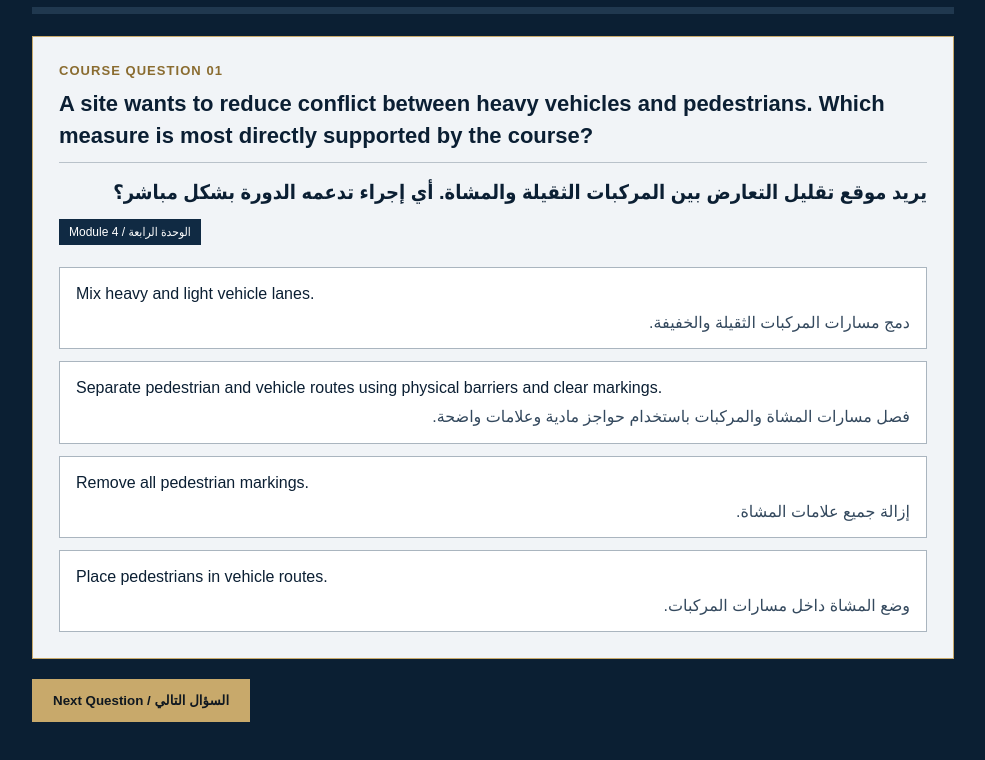
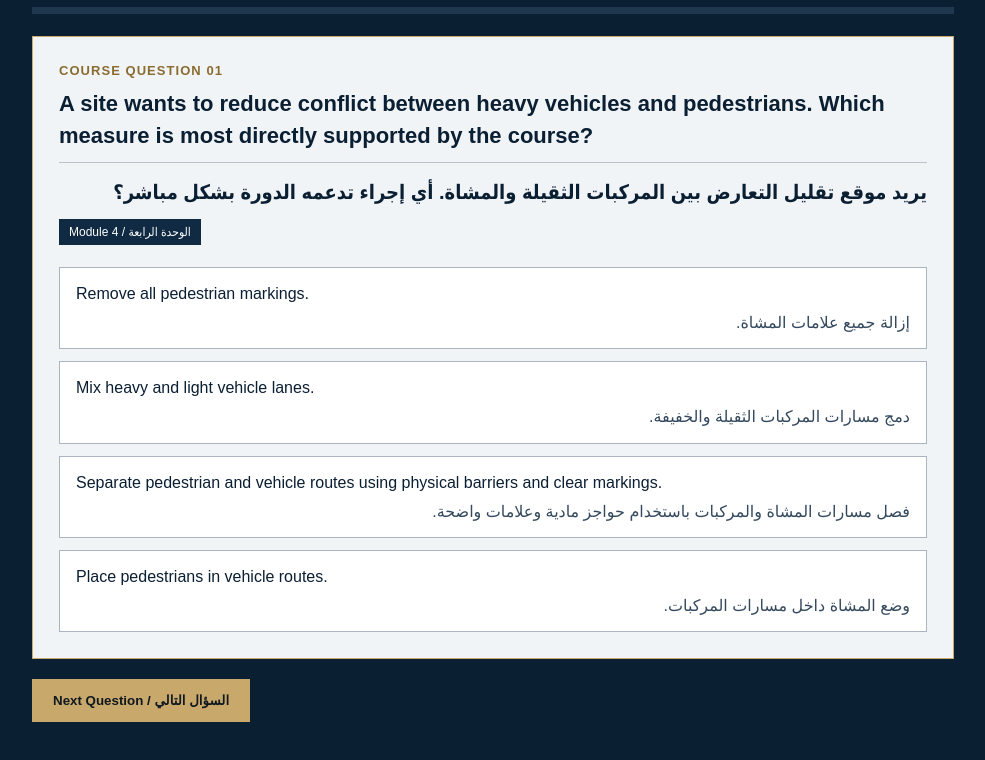
Before and after one commit to SecurityTrainer2025/security-instructor, a plain HTML site: page frontend/course-assessment.html in a window 1280 px wide. Shown: the part 336-1096 px from the top of the page, without its empty margins (147-1132 px from the left). Drawn offline with Linux system fonts and the light colour scheme.

Commit message:
Set varied correct answer positions in course assessment

```diff
--- a/frontend/course-assessment.html
+++ b/frontend/course-assessment.html
@@ -52,9 +52,9 @@ const BANK=[
 {m:'Module 5',en:'A site needs to restrict through-traffic so only authorized vehicles can pass. Which device from the course directly supports this function?',ar:'يريد موقع تقييد حركة المرور العابرة بحيث تمر المركبات المصرح لها فقط. أي جهاز يدعم هذه الوظيفة مباشرة؟',o:[['Boom barriers.','الحواجز الذراعية Boom Barriers.'],['Speed tables.','طاولات السرعة.'],['Curb extensions.','امتدادات الأرصفة.'],['Road diets.','تقليص حارات الطريق.']],a:0}
 ];
 let pick=[],idx=0,score=0,selected=null,currentCorrect=0;
-const answerOrders=[[2,0,1,3],[3,1,2,0],[1,2,3,0],[0,3,1,2]];
+const answerOrders=[[1,2,0,3],[1,2,3,0],[1,0,3,2],[0,2,3,1]];
 function build(){let groups={};BANK.forEach(q=>(groups[q.m]??=[]).push(q));pick=Object.values(groups).flatMap(a=>a.sort(()=>Math.random()-.5).slice(0,2));pick=pick.sort(()=>Math.random()-.5);idx=0;score=0;selected=null;currentCorrect=0;document.getElementById('quiz').style.display='block';document.getElementById('result').style.display='none';render()}
-function render(){const q=pick[idx];selected=null;const order=answerOrders[idx%answerOrders.length];const displayedOptions=order.map(i=>q.o[i]);currentCorrect=order.indexOf(q.a);document.getElementById('count').textContent=`Question ${idx+1} of 10 / السؤال ${idx+1} من 10`;document.getElementById('bar').style.width=((idx)/10*100)+'%';document.getElementById('qnum').textContent=`COURSE QUESTION ${String(idx+1).padStart(2,'0')}`;document.getElementById('qEn').textContent=q.en;document.getElementById('qAr').textContent=q.ar;document.getElementById('module').textContent=q.m+' / '+({ 'Module 1':'الوحدة الأولى','Module 2':'الوحدة الثانية','Module 3':'الوحدة الثالثة','Module 4':'الوحدة الرابعة','Module 5':'الوحدة الخامسة'})[q.m];document.getElementById('options').innerHTML=displayedOptions.map(o=>`<button class="option" data-i="${displayedOptions.indexOf(o)}"><span>${o[0]}</span><span class="ar">${o[1]}</span></button>`).join('');document.querySelectorAll('.option').forEach(b=>b.onclick=()=>{selected=+b.dataset.i;document.querySelectorAll('.option').forEach(x=>x.classList.remove('selected'));b.classList.add('selected');document.getElementById('next').disabled=false});document.getElementById('next').textContent=idx===9?'Finish Assessment / إنهاء التقييم':'Next Question / السؤال التالي'}
+function render(){const q=pick[idx];selected=null;const order=answerOrders[idx%answerOrders.length];const displayedOptions=order.map(i=>q.o[i]);currentCorrect=order.indexOf(q.a);document.getElementById('count').textContent=`Question ${idx+1} of 10 / السؤال ${idx+1} من 10`;document.getElementById('bar').style.width=((idx)/10*100)+'%';document.getElementById('qnum').textContent=`COURSE QUESTION ${String(idx+1).padStart(2,'0')}`;document.getElementById('qEn').textContent=q.en;document.getElementById('qAr').textContent=q.ar;document.getElementById('module').textContent=q.m+' / '+({ 'Module 1':'الوحدة الأولى','Module 2':'الوحدة الثانية','Module 3':'الوحدة الثالثة','Module 4':'الوحدة الرابعة','Module 5':'الوحدة الخامسة'})[q.m];document.getElementById('options').innerHTML=displayedOptions.map((o,i)=>`<button class="option" data-i="${i}"><span>${o[0]}</span><span class="ar">${o[1]}</span></button>`).join('');document.querySelectorAll('.option').forEach(b=>b.onclick=()=>{selected=+b.dataset.i;document.querySelectorAll('.option').forEach(x=>x.classList.remove('selected'));b.classList.add('selected');document.getElementById('next').disabled=false});document.getElementById('next').textContent=idx===9?'Finish Assessment / إنهاء التقييم':'Next Question / السؤال التالي'}
 document.getElementById('next').onclick=()=>{if(selected===null)return;if(selected===currentCorrect)score++;idx++;if(idx<10)render();else finish()}
 function finish(){document.getElementById('quiz').style.display='none';document.getElementById('result').style.display='block';document.getElementById('score').textContent=score+'/10';let level=score>=9?'Excellent / ممتاز':score>=8?'Very Good / جيد جدًا':score>=6?'Good / جيد':'Needs Review / يحتاج إلى مراجعة';document.getElementById('resultText').innerHTML=`<strong>${level}</strong><br>Your result reflects your performance on this course-specific assessment.<span class="ar">نتيجتك تعكس أداءك في هذا التقييم المتخصص بهذه الدورة.</span>`}
 document.getElementById('retry').onclick=build;build();
```
